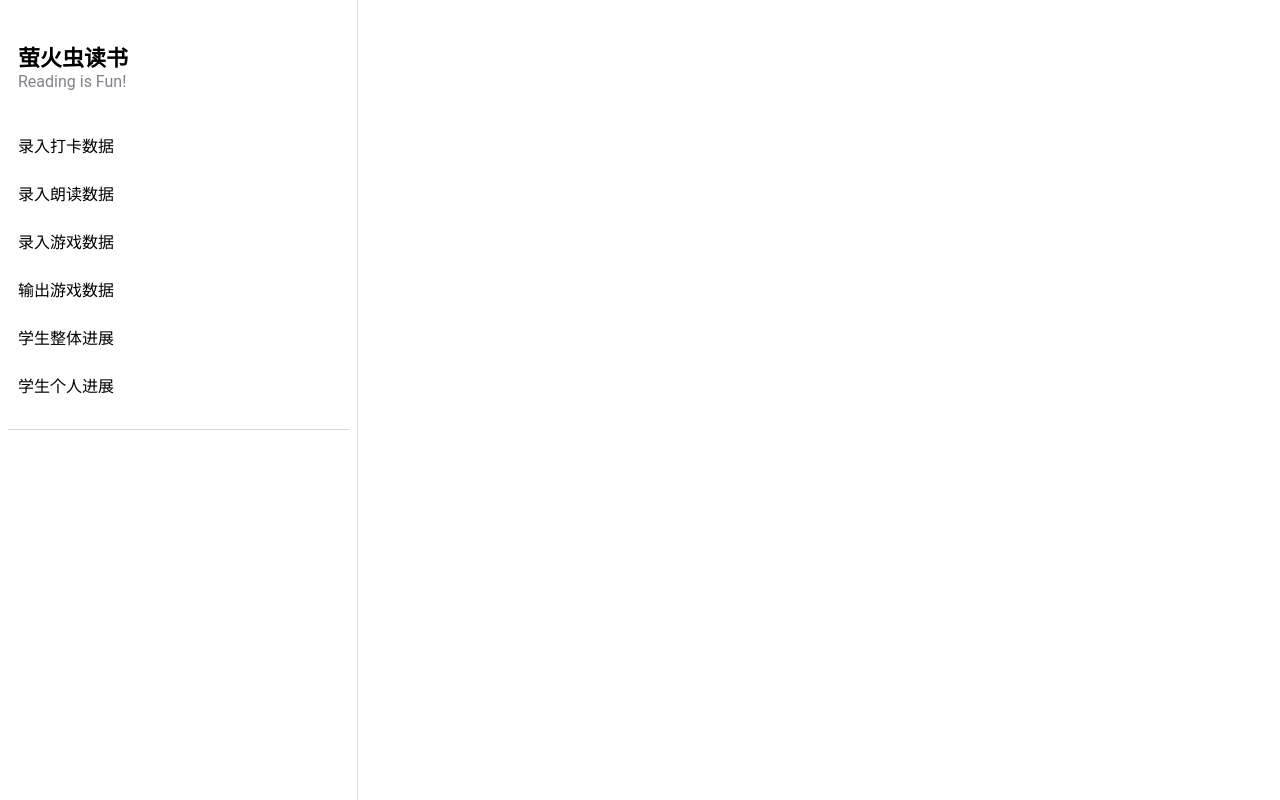
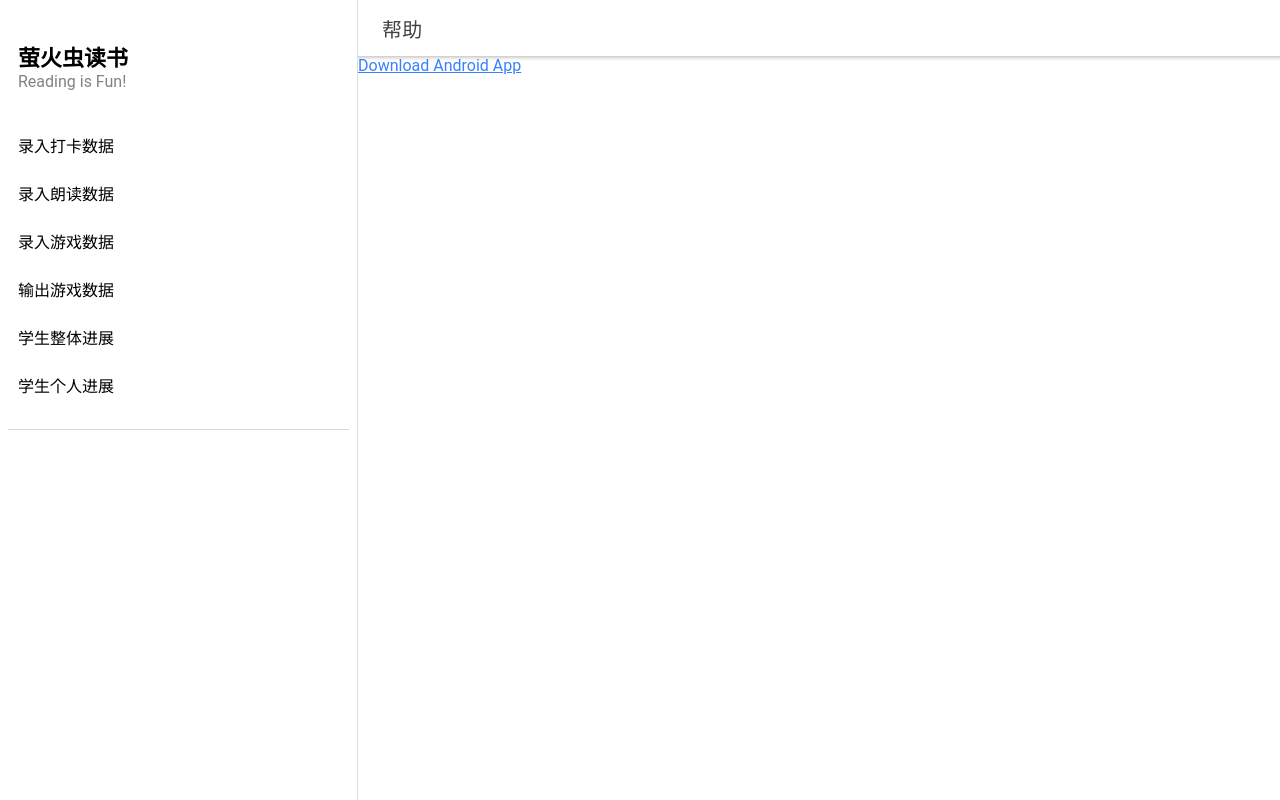
Before and after one commit to martcatnip/fireflyWeb, a React (Create React App) app: page /page/help in a window 1280 px wide. Built offline with nearby package versions, Linux system fonts and the light colour scheme.

Commit message:
config for Android build

```diff
--- a/capacitor.config.ts
+++ b/capacitor.config.ts
@@ -1,7 +1,7 @@
 import { CapacitorConfig } from '@capacitor/cli';
 
 const config: CapacitorConfig = {
-  appId: 'io.ionic.starter',
+  appId: 'app.web.firefly',
   appName: 'firefly',
   webDir: 'build',
   bundledWebRuntime: false
--- a/package.json
+++ b/package.json
@@ -3,6 +3,7 @@
   "version": "0.0.1",
   "private": true,
   "dependencies": {
+    "@capacitor/android": "3.3.4",
     "@capacitor/app": "1.0.7",
     "@capacitor/core": "3.3.3",
     "@capacitor/haptics": "1.1.3",
--- a/src/App.tsx
+++ b/src/App.tsx
@@ -28,6 +28,7 @@ import GameDataEntry from "./pages/GameDataEntry";
 import GameDataDisplay from "./pages/GameDataDisplay";
 import OverallProgress from "./pages/OverallProgress";
 import IndividualProgress from "./pages/IndividualProgress";
+import Help from "./pages/Help";
 
 setupIonicReact();
 
@@ -47,6 +48,7 @@ const App: React.FC = () => {
             <Route path="/page/game-data-display" exact={true} component={GameDataDisplay} />
             <Route path="/page/overall-progress" exact={true} component={OverallProgress} />
             <Route path="/page/individual-progress" exact={true} component={IndividualProgress} />
+            <Route path="/page/help" exact={true} component={Help} />
           </IonRouterOutlet>
         </IonSplitPane>
       </IonReactRouter>
--- /dev/null
+++ b/src/pages/Help.tsx
@@ -0,0 +1,13 @@
+import './Help.css';
+import MainTemplate from "../components/MainTemplate";
+
+// Temporary name.  Change to something more appropriate when it's clear what that would be.
+const Help: React.FC = () => {
+    return (
+        <MainTemplate name="help" nameDisplay="帮助">
+            <a href="/firefly.apk">Download Android App</a>
+        </MainTemplate>
+    );
+};
+
+export default Help;
```
Also changed, not shown: src/pages/Help.css (added), 2 other files (tests, documents, lock files or other folders).
